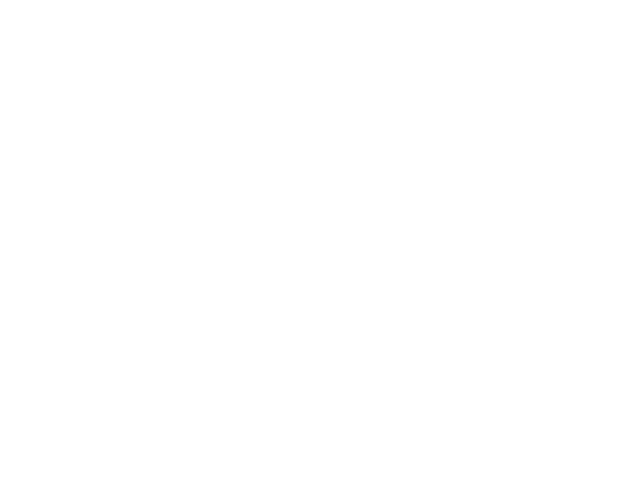
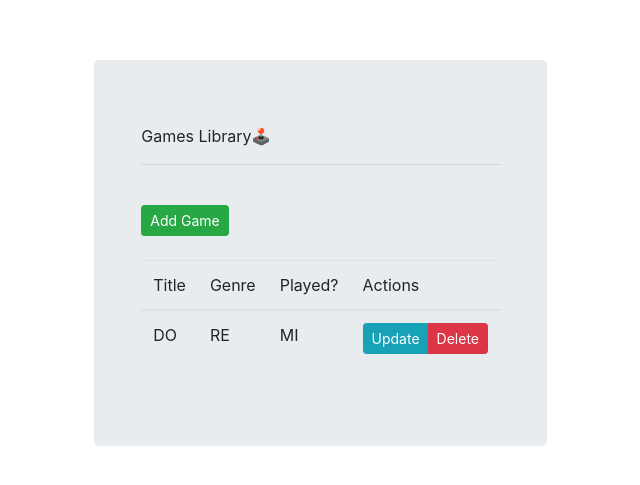
Before and after one commit to LinKai-Li/vue-flask, a Vue app in the folder frontend/: page /games in a window 1280 px wide. Before the commit this address had no page. Shown: the part 131-616 px from the top of the page, without its empty margins (93-733 px from the left). Built offline with nearby package versions, Linux system fonts and the light colour scheme.

Commit message:
Implement UI of games component

```diff
--- /dev/null
+++ b/frontend/src/components/Games.vue
@@ -0,0 +1,51 @@
+<script setup></script>
+
+<template>
+  <div class="jumbotron vertical-center">
+    <div class="container">
+      <!-- bootswatch CDN -->
+      <link
+        rel="stylesheet"
+        href="https://cdn.jsdelivr.net/npm/bootswatch@4.5.2/dist/sketchy/bootstrap.min.css"
+        integrity="sha384-RxqHG2ilm4r6aFRpGmBbGTjsqwfqHOKy1ArsMhHusnRO47jcGqpIQqlQK/kmGy9R"
+        crossorigin="anonymous"
+      />
+      <div class="row">
+        <div class="col-sm-12">
+          <p>Games Library🕹️</p>
+          <hr />
+          <br />
+
+          <!-- Alert Message -->
+          <button type="button" class="btn btn-success btn-sm">Add Game</button>
+          <br /><br />
+          <table class="table table-hover">
+            <!-- Table Head -->
+            <thead>
+              <tr>
+                <!-- Table header cells -->
+                <th scope="col">Title</th>
+                <th scope="col">Genre</th>
+                <th scope="col">Played?</th>
+                <th scope="col">Actions</th>
+              </tr>
+            </thead>
+            <tbody>
+              <tr>
+                <td>DO</td>
+                <td>RE</td>
+                <td>MI</td>
+                <td>
+                  <div class="btn-group" role="group">
+                    <button type="button" class="btn btn-info btn-sm">Update</button>
+                    <button type="button" class="btn btn-danger btn-sm">Delete</button>
+                  </div>
+                </td>
+              </tr>
+            </tbody>
+          </table>
+        </div>
+      </div>
+    </div>
+  </div>
+</template>
--- a/frontend/src/router/index.js
+++ b/frontend/src/router/index.js
@@ -1,5 +1,6 @@
 import { createRouter, createWebHistory } from 'vue-router'
 import Shark from '@/components/Shark.vue'
+import Games from '@/components/Games.vue'
 
 const router = createRouter({
   history: createWebHistory(import.meta.env.BASE_URL),
@@ -9,6 +10,11 @@ const router = createRouter({
       name: 'Shark',
       component: Shark,
     },
+    {
+      path: '/games',
+      name: 'Games',
+      component: Games,
+    },
   ],
 })
 
```
